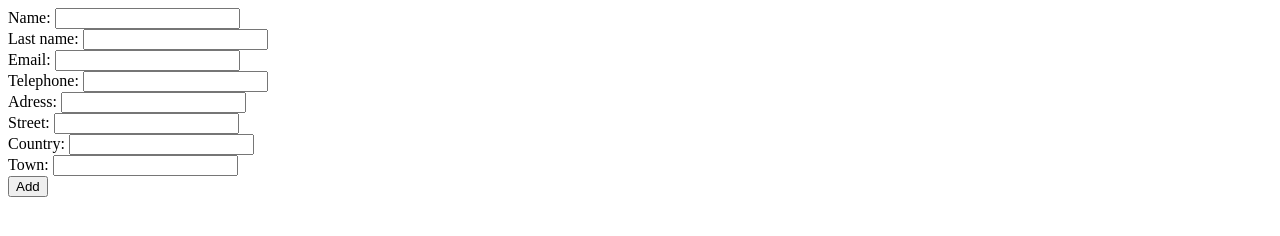
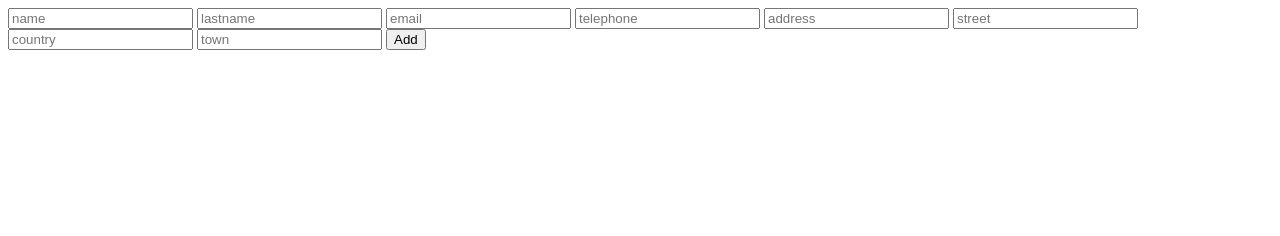
Before and after one commit to VladimirtheGreatest/localStorage, a plain HTML site: page netduma2/index.html in a window 1280 px wide. Drawn offline with nearby package versions, Linux system fonts and the light colour scheme.

Commit message:
Update index.html

```diff
--- a/netduma2/index.html
+++ b/netduma2/index.html
@@ -9,61 +9,40 @@
 </head>
 <body>
 
-        <div>
-                <label>
-                  Name:
-                  <input type="text" id="name">
-                </label>
-              </div>
-              <div>
-                <label>
-                  Last name:
-                  <input type="text" id="lastname">
-                </label>
-              </div>
-              <div>
-                    <label>
-                      Email:
-                      <input type="text" id="email">
-                    </label>
+
+
+
+
+
+              <div id="list">
+                  <form  id="newText">
+                      <input type="text"  placeholder="name" id="name">
+                      <input type="text"  placeholder="lastname" id="lastname">
+                      <input type="text"  placeholder="email" id="email">
+                      <input type="text"  placeholder="telephone" id="telephone">
+                      <input type="text"  placeholder="address" id="address">
+                      <input type="text"  placeholder="street" id="street">
+                      <input type="text"  placeholder="country" id="country">
+                      <input type="text"  placeholder="town" id="town"
+                      <br>
+
+                      <button id="add">Add </button>
+
+                  </form>
+                  <div id="newText">
+
+
+
                   </div>
-                  <div>
-                        <label>
-                          Telephone:
-                          <input type="text" id="telephone">
-                        </label>
-                      </div>
-                      <div>
-                            <label>
-                              Adress:
-                              <input type="text" id="address">
-                            </label>
-                          </div>
-                          <div>
-                                <label>
-                                  Street:
-                                  <input type="text" id="street">
-                                </label>
-                              </div>
-                              <div>
-                                    <label>
-                                      Country:
-                                      <input type="text" id="country">
-                                    </label>
-                                  </div>
-                                  <div>
-                                        <label>
-                                          Town:
-                                          <input type="text" id="town">
-                                        </label>
-                                      </div>
-              <div>
-                <input type="button" value="Add" id="btn-add">
-              </div>
-              <div id="list">
-                  <div id="users"></div>
 
               </div>
+
+
+              <section class="container">
+                <ul id="List">
+
+                </ul>
+            </section>
 
 </body>
       <script src="javascript.js"></script>
```
